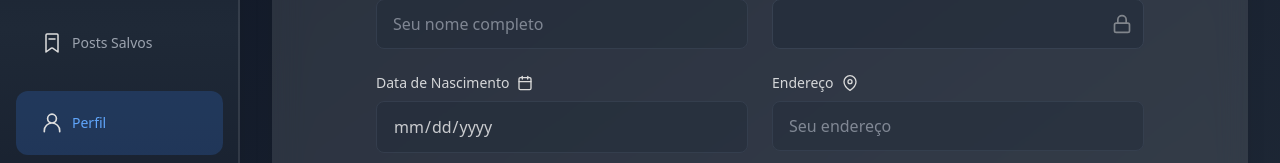
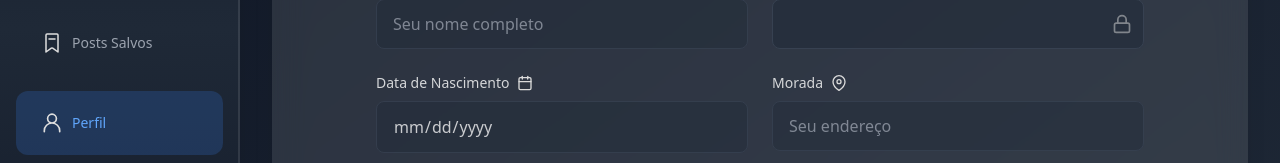
Before and after one commit to G00li/Projectx, a Next.js app in the folder projectx/: page /pages/profile in a window 1280 px wide. Shown: the part 402-565 px from the top of the page. Built offline with nearby package versions, Linux system fonts and the light colour scheme; no server answers; the database is empty; sample sign-in values are in the browser's storage.

Commit message:
Fix: profilepage: Endereço - Morada

```diff
--- a/projectx/src/app/pages/profile/page.tsx
+++ b/projectx/src/app/pages/profile/page.tsx
@@ -195,7 +195,7 @@ const Profile = () => {
 
                     <div className="space-y-2">
                       <label htmlFor="address" className="text-sm font-medium text-white/80 flex items-center gap-2">
-                        Endereço
+                        Morada
                         <Image src="/icon/profile/address-icon.svg" alt="Endereço" width={16} height={16} className="inline-block text-white/80" />
                       </label>
                       <input
```
